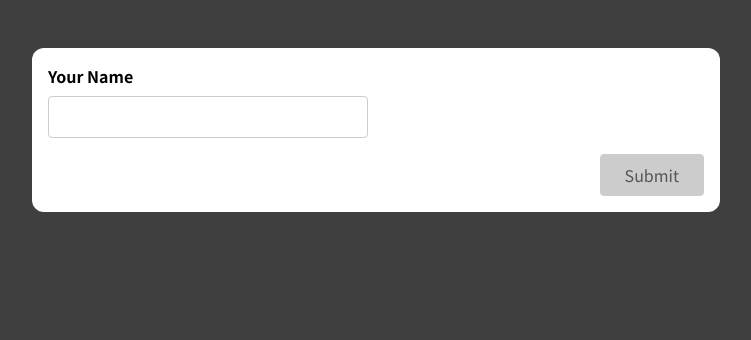
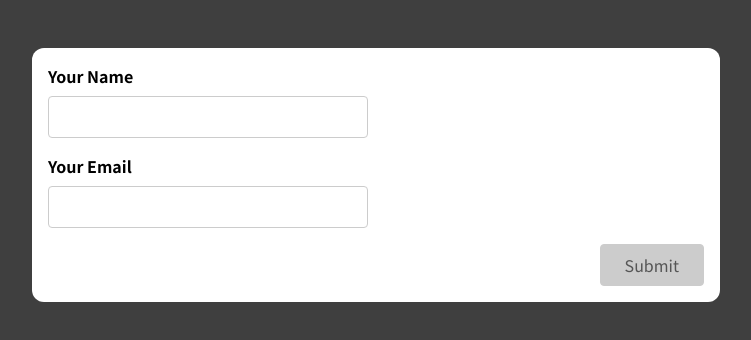
Before and after one commit to nolann7/16-react-forms, a React (Create React App) app: page / in a window 1280 px wide. Shown: the top 340 px of the page, without its empty margins (264-1015 px from the left). Built offline with nearby package versions, Linux system fonts and the light colour scheme.

Commit message:
adding and validating email to form

```diff
--- a/src/components/SimpleInput.js
+++ b/src/components/SimpleInput.js
@@ -3,37 +3,56 @@ import { useState } from 'react';
 const SimpleInput = props => {
   const [enteredName, setEnteredName] = useState('');
   const [enteredNameIsTouched, setEnteredNameIsTouched] = useState(false);
+  const [enteredEmail, setEnteredEmail] = useState('');
+  const [enteredEmailIsTouched, setEnteredEmailIsTouched] = useState(false);
 
   const enteredNameIsValid = enteredName.trim() !== '';
   const nameInputIsInvalid = !enteredNameIsValid && enteredNameIsTouched;
 
+  const mailformat = /^[^\s@]+@[^\s@]+\.[^\s@]+$/;
+  const enteredEmailIsValid = mailformat.test(enteredEmail);
+  const emailInputIsInvalid = !enteredEmailIsValid && enteredEmailIsTouched;
+
   let formIsValid = false;
 
-  if (enteredNameIsValid) {
+  if (enteredNameIsValid && enteredEmailIsValid) {
     formIsValid = true;
   }
 
   const inputNameChangeHandler = e => {
     setEnteredName(e.target.value);
   };
+  const inputEmailChangeHandler = e => {
+    setEnteredEmail(e.target.value);
+  };
 
-  const inputBlurHandler = () => {
+  const inputNameBlurHandler = () => {
     setEnteredNameIsTouched(true);
+  };
+  const inputEmailBlurHandler = () => {
+    setEnteredEmailIsTouched(true);
   };
 
   const submitFormHandler = e => {
     e.preventDefault();
 
     setEnteredNameIsTouched(true);
+    setEnteredEmailIsTouched(true);
 
-    if (!enteredNameIsValid) return;
+    if (!enteredNameIsValid || !enteredEmailIsValid) return;
     console.log(enteredName);
+    console.log(enteredEmail);
 
     setEnteredName('');
     setEnteredNameIsTouched(false);
+    setEnteredEmail('');
+    setEnteredEmailIsTouched(false);
   };
 
   const inputNameClasses = nameInputIsInvalid
+    ? 'form-control invalid'
+    : 'form-control';
+  const inputEmailClasses = emailInputIsInvalid
     ? 'form-control invalid'
     : 'form-control';
 
@@ -45,11 +64,24 @@ const SimpleInput = props => {
           type="text"
           id="name"
           onChange={inputNameChangeHandler}
-          onBlur={inputBlurHandler}
+          onBlur={inputNameBlurHandler}
           value={enteredName}
         />
         {nameInputIsInvalid && (
           <p className="error-text">Name must not be empty</p>
+        )}
+      </div>
+      <div className={inputEmailClasses}>
+        <label htmlFor="email">Your Email</label>
+        <input
+          type="email"
+          id="email"
+          onChange={inputEmailChangeHandler}
+          onBlur={inputEmailBlurHandler}
+          value={enteredEmail}
+        />
+        {emailInputIsInvalid && (
+          <p className="error-text">Email must be valid</p>
         )}
       </div>
       <div className="form-actions">
```
